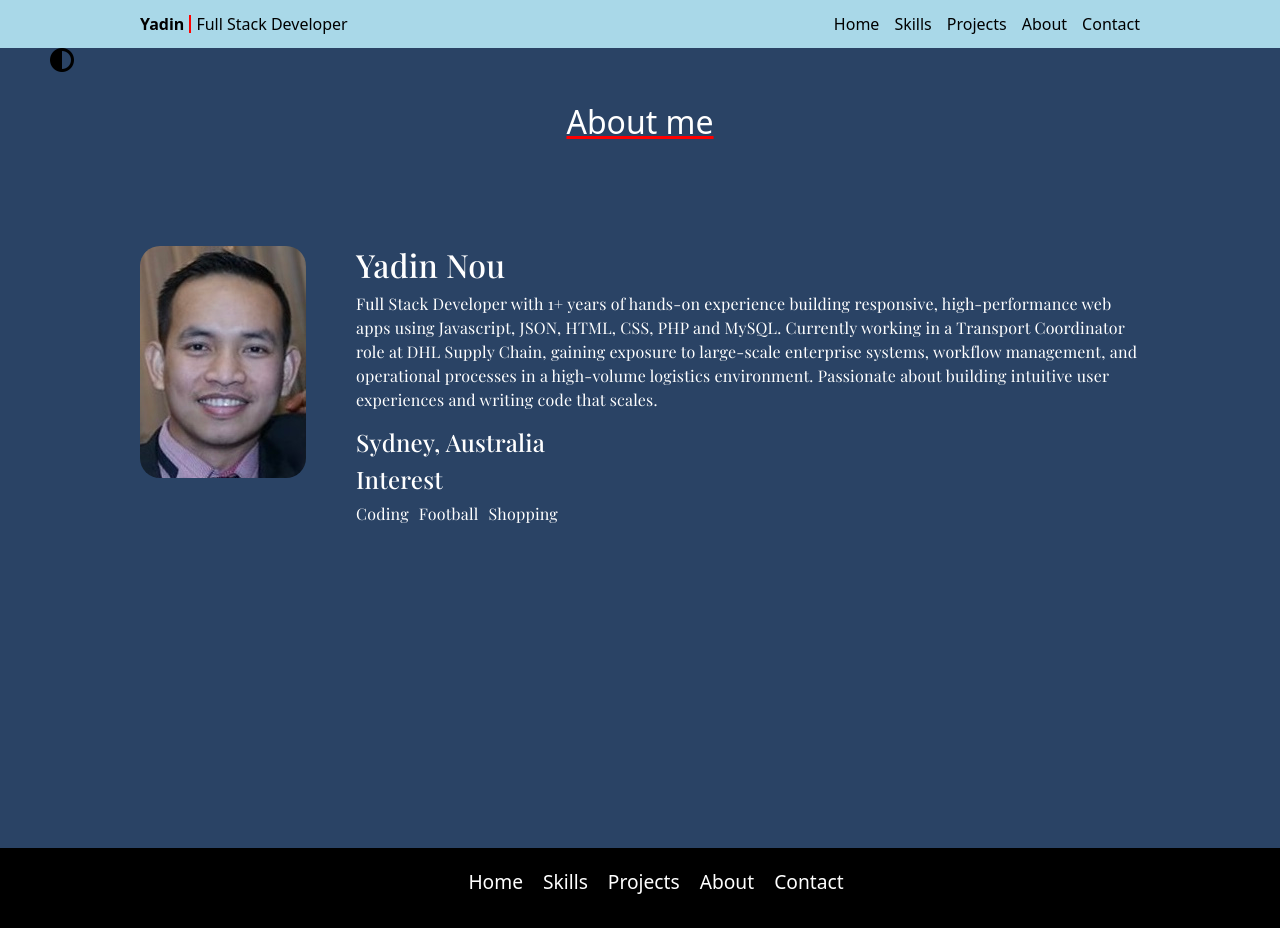
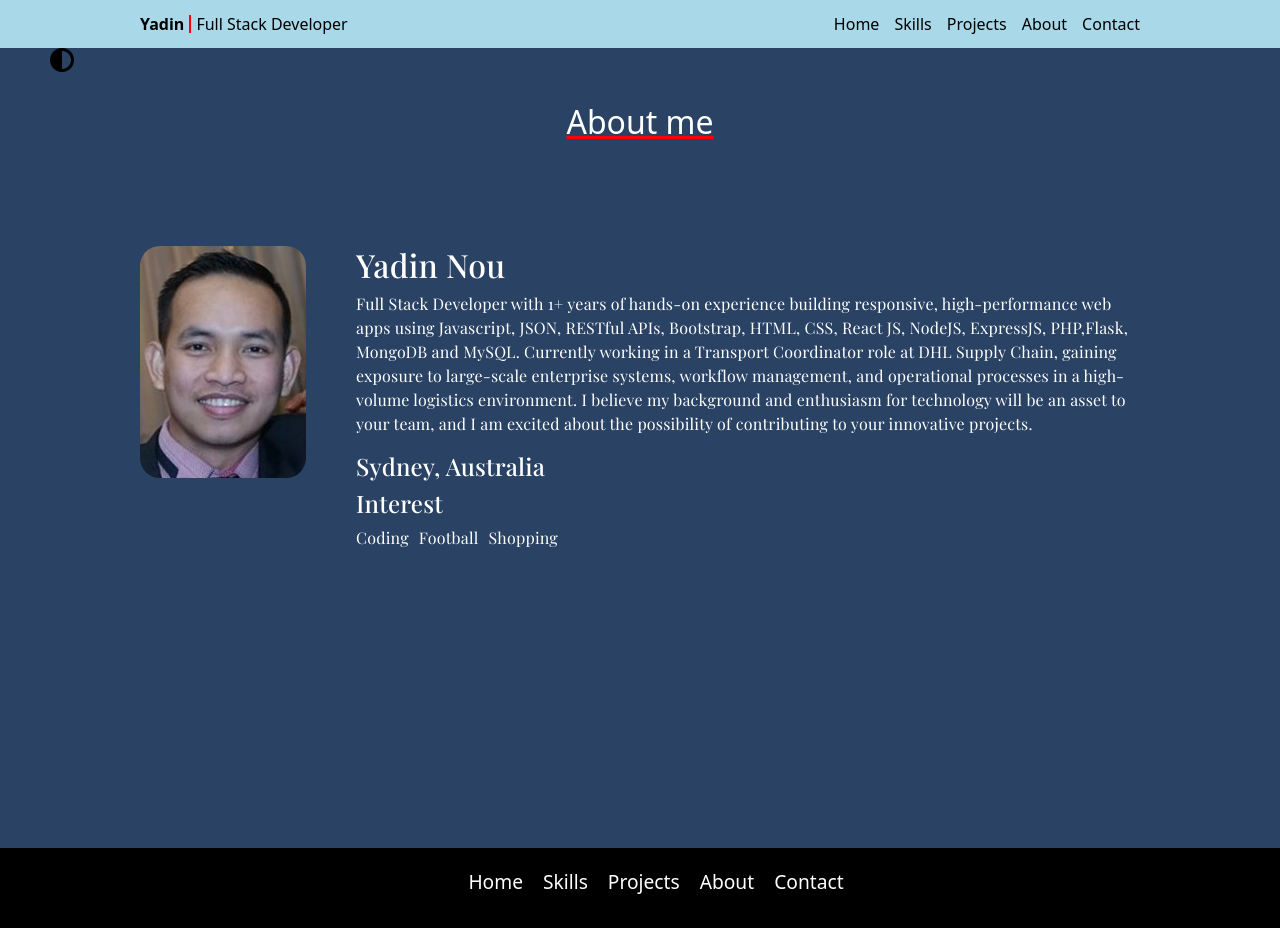
Before and after one commit to yadin-nou/react-portfolio, a React (Vite) app: page /aboutme in a window 1280 px wide. Built offline with nearby package versions, Linux system fonts and the light colour scheme; a web font is replaced by a local one.

Commit message:
updated resume about us

```diff
--- a/src/components/Aboutme.jsx
+++ b/src/components/Aboutme.jsx
@@ -21,12 +21,14 @@ export const Aboutme = ({ mypic }) => {
               <p>
                 Full Stack Developer with 1+ years of hands-on experience
                 building responsive, high-performance web apps using Javascript,
-                JSON, HTML, CSS, PHP and MySQL. Currently working in a Transport
-                Coordinator role at DHL Supply Chain, gaining exposure to
-                large-scale enterprise systems, workflow management, and
-                operational processes in a high-volume logistics environment.
-                Passionate about building intuitive user experiences and writing
-                code that scales.
+                JSON, RESTful APIs, Bootstrap, HTML, CSS, React JS, NodeJS,
+                ExpressJS, PHP,Flask, MongoDB and MySQL. Currently working in a
+                Transport Coordinator role at DHL Supply Chain, gaining exposure
+                to large-scale enterprise systems, workflow management, and
+                operational processes in a high-volume logistics environment. I
+                believe my background and enthusiasm for technology will be an
+                asset to your team, and I am excited about the possibility of
+                contributing to your innovative projects.
               </p>
 
               <h4>Sydney, Australia</h4>
```
